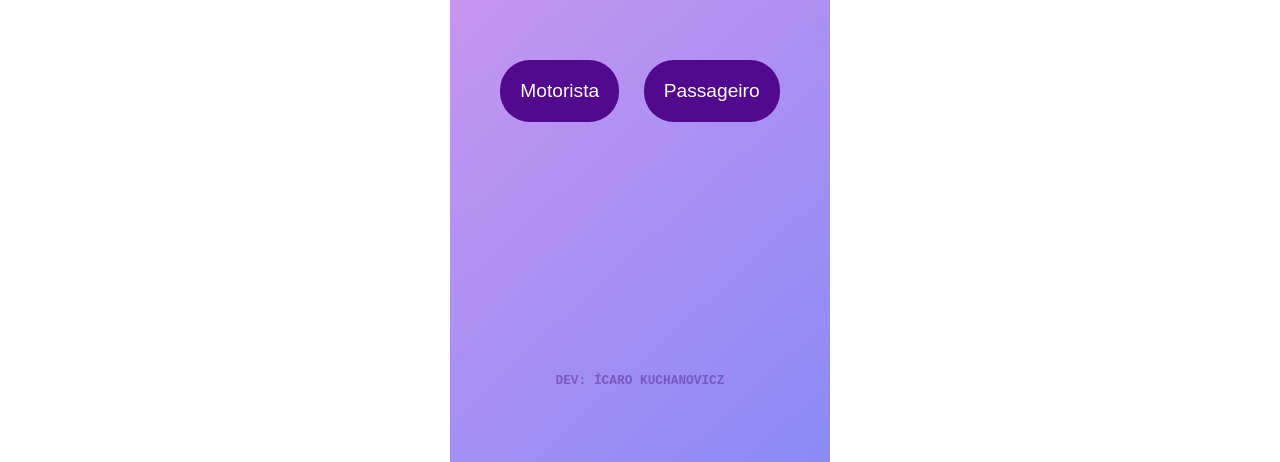
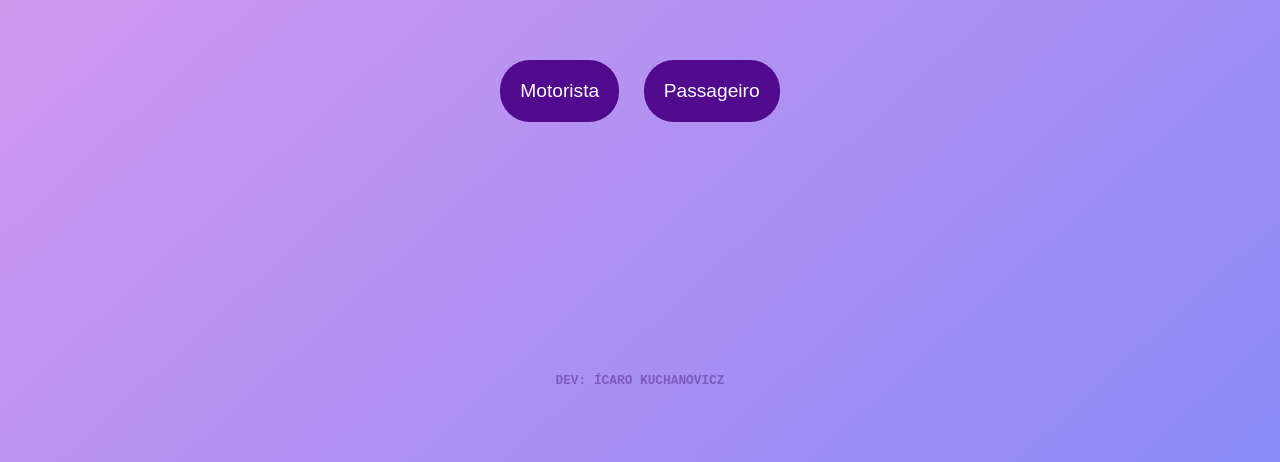
Before and after one commit to icaroLK/Project-faculRides, a plain HTML site: page index.html in a window 1280 px wide. Shown: the part 338-800 px from the top of the page. Drawn offline with Linux system fonts and the light colour scheme.

Commit message:
Update style.css

```diff
--- a/style.css
+++ b/style.css
@@ -44,7 +44,7 @@ main{
     font-family: Arial, Helvetica, sans-serif;
     margin: auto;
     text-align: center;
-    max-width: 380px;
+    max-width: 100vw;
     height: 100vh;
     background-image: linear-gradient(2.4rad, #c444dd8a, rgba(28, 28, 239, 0.515));
     border-radius: 0px;
```
